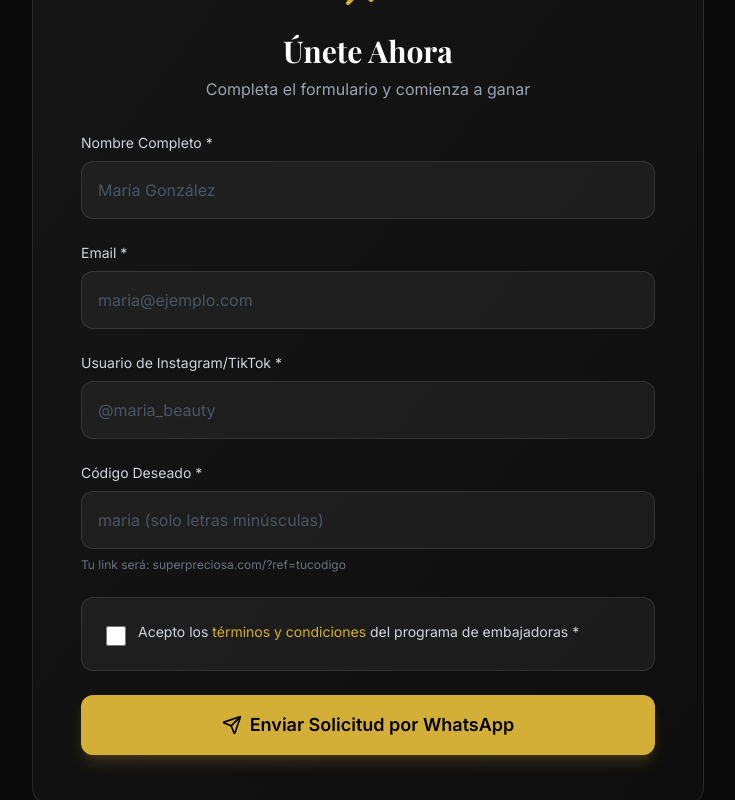
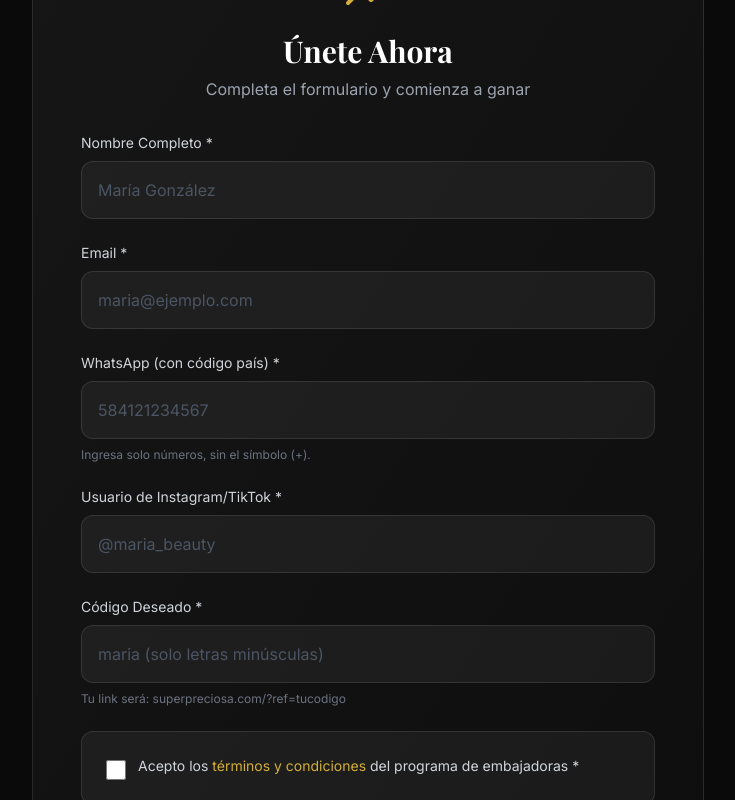
Before and after one commit to superpreciosatienda-hub/ienda-superpreciosa-v2, a React (Vite) app: page /unete-al-equipo in a window 1280 px wide. Shown: the part 1560-2360 px from the top of the page, without its empty margins (272-1007 px from the left). Built offline with nearby package versions, Linux system fonts and the light colour scheme; a web font is replaced by a local one.

Commit message:
Ahora si guardado de verdad

```diff
--- a/src/pages/UneteAlEquipo.jsx
+++ b/src/pages/UneteAlEquipo.jsx
@@ -1,21 +1,30 @@
 import React, { useState } from 'react';
-import { Send, Sparkles, DollarSign, Share2, TrendingUp, CheckCircle2, Gift } from 'lucide-react';
+import { Send, Sparkles, DollarSign, Share2, TrendingUp, CheckCircle2, Gift, Loader2 } from 'lucide-react';
+
+// 🔗 URL DE CONEXIÓN A N8N
+const N8N_WEBHOOK_URL = "https://n8n.superpreciosa.com/webhook/embajadora";
 
 export function UneteAlEquipo() {
+    // Hemos agregado 'telefono' y cambiado 'name' a 'nombre' para coincidir con n8n
     const [formData, setFormData] = useState({
-        name: '',
+        nombre: '',
         email: '',
+        telefono: '', // <--- Nuevo Campo Vital
         instagram: '',
         codigoDeseado: ''
     });
+
     const [acceptedTerms, setAcceptedTerms] = useState(false);
     const [showTerms, setShowTerms] = useState(false);
+
+    // Estado para manejar la carga y mensajes
+    const [status, setStatus] = useState('idle'); // 'idle' | 'loading' | 'success' | 'error'
 
     const handleChange = (e) => {
         setFormData({ ...formData, [e.target.name]: e.target.value });
     };
 
-    const handleSubmit = (e) => {
+    const handleSubmit = async (e) => {
         e.preventDefault();
 
         if (!acceptedTerms) {
@@ -23,21 +32,35 @@ export function UneteAlEquipo() {
             return;
         }
 
-        // Mensaje de WhatsApp
-        const message = `🌟 *SOLICITUD DE REGISTRO - EMBAJADORA SUPERPRECIOSA*
+        setStatus('loading');
 
-👤 Nombre: ${formData.name}
-📧 Email: ${formData.email}
-📱 Instagram/TikTok: ${formData.instagram}
-🎁 Código deseado: ${formData.codigoDeseado}
+        try {
+            const response = await fetch(N8N_WEBHOOK_URL, {
+                method: 'POST',
+                headers: {
+                    'Content-Type': 'application/json',
+                },
+                body: JSON.stringify({
+                    ...formData,
+                    fecha: new Date().toISOString(),
+                    origen: window.location.origin
+                })
+            });
 
-✅ He leído y acepto los términos y condiciones del programa de embajadoras.
-
-¡Estoy lista para comenzar a ganar! 💰`;
-
-        const encodedMessage = encodeURIComponent(message);
-        const whatsappNumber = "584124423771";
-        window.open(`https://wa.me/${whatsappNumber}?text=${encodedMessage}`, '_blank');
+            if (response.ok) {
+                setStatus('success');
+                // Limpiar formulario
+                setFormData({ nombre: '', email: '', telefono: '', instagram: '', codigoDeseado: '' });
+                setAcceptedTerms(false);
+                // Scroll suave hacia el mensaje de éxito
+                window.scrollTo({ top: document.getElementById('form-section').offsetTop, behavior: 'smooth' });
+            } else {
+                throw new Error('Error en el servidor');
+            }
+        } catch (error) {
+            console.error("Error enviando:", error);
+            setStatus('error');
+        }
     };
 
     return (
@@ -134,38 +157,24 @@ export function UneteAlEquipo() {
                     </div>
 
                     <div className="max-w-4xl mx-auto grid md:grid-cols-4 gap-8">
-                        {/* Paso 1 */}
+                        {/* Pasos (Se mantienen igual) */}
                         <div className="text-center">
-                            <div className="w-16 h-16 rounded-full bg-gold-500 text-black font-bold text-2xl flex items-center justify-center mx-auto mb-4">
-                                1
-                            </div>
+                            <div className="w-16 h-16 rounded-full bg-gold-500 text-black font-bold text-2xl flex items-center justify-center mx-auto mb-4">1</div>
                             <h3 className="text-xl font-bold text-white mb-2">Regístrate</h3>
                             <p className="text-gray-400 text-sm">Crea tu cuenta gratis en minutos</p>
                         </div>
-
-                        {/* Paso 2 */}
                         <div className="text-center">
-                            <div className="w-16 h-16 rounded-full bg-gold-500 text-black font-bold text-2xl flex items-center justify-center mx-auto mb-4">
-                                2
-                            </div>
+                            <div className="w-16 h-16 rounded-full bg-gold-500 text-black font-bold text-2xl flex items-center justify-center mx-auto mb-4">2</div>
                             <h3 className="text-xl font-bold text-white mb-2">Comparte</h3>
                             <p className="text-gray-400 text-sm">Usa tu link personalizado</p>
                         </div>
-
-                        {/* Paso 3 */}
                         <div className="text-center">
-                            <div className="w-16 h-16 rounded-full bg-gold-500 text-black font-bold text-2xl flex items-center justify-center mx-auto mb-4">
-                                3
-                            </div>
+                            <div className="w-16 h-16 rounded-full bg-gold-500 text-black font-bold text-2xl flex items-center justify-center mx-auto mb-4">3</div>
                             <h3 className="text-xl font-bold text-white mb-2">Gana</h3>
                             <p className="text-gray-400 text-sm">15% por cada venta confirmada</p>
                         </div>
-
-                        {/* Paso 4 */}
                         <div className="text-center">
-                            <div className="w-16 h-16 rounded-full bg-gold-500 text-black font-bold text-2xl flex items-center justify-center mx-auto mb-4">
-                                4
-                            </div>
+                            <div className="w-16 h-16 rounded-full bg-gold-500 text-black font-bold text-2xl flex items-center justify-center mx-auto mb-4">4</div>
                             <h3 className="text-xl font-bold text-white mb-2">Retira</h3>
                             <p className="text-gray-400 text-sm">Pagos mensuales garantizados</p>
                         </div>
@@ -174,24 +183,25 @@ export function UneteAlEquipo() {
             </section>
 
             {/* Formulario de Registro */}
-            <section className="py-20 bg-[#0a0a0a]">
+            <section id="form-section" className="py-20 bg-[#0a0a0a]">
                 <div className="container mx-auto px-4">
                     <div className="max-w-2xl mx-auto">
-                        <div className="bg-gradient-to-br from-white/5 to-white/[0.02] border border-white/10 rounded-2xl p-8 md:p-12">
-                            <div className="text-center mb-8">
+                        <div className="bg-gradient-to-br from-white/5 to-white/[0.02] border border-white/10 rounded-2xl p-8 md:p-12 relative overflow-hidden">
+
+                            <div className="text-center mb-8 relative z-10">
                                 <TrendingUp className="text-gold-500 mx-auto mb-4" size={48} />
                                 <h2 className="text-3xl font-serif font-bold text-white mb-2">Únete Ahora</h2>
                                 <p className="text-gray-400">Completa el formulario y comienza a ganar</p>
                             </div>
 
-                            <form onSubmit={handleSubmit} className="space-y-6">
+                            <form onSubmit={handleSubmit} className="space-y-6 relative z-10">
                                 <div>
                                     <label className="block text-sm font-medium text-gray-300 mb-2">Nombre Completo *</label>
                                     <input
                                         type="text"
-                                        name="name"
+                                        name="nombre"
                                         required
-                                        value={formData.name}
+                                        value={formData.nombre}
                                         onChange={handleChange}
                                         placeholder="María González"
                                         className="w-full p-4 rounded-xl border border-white/10 bg-white/5 text-white placeholder-gray-600 focus:outline-none focus:border-gold-500 transition-colors"
@@ -209,6 +219,21 @@ export function UneteAlEquipo() {
                                         placeholder="maria@ejemplo.com"
                                         className="w-full p-4 rounded-xl border border-white/10 bg-white/5 text-white placeholder-gray-600 focus:outline-none focus:border-gold-500 transition-colors"
                                     />
+                                </div>
+
+                                {/* NUEVO CAMPO: WhatsApp */}
+                                <div>
+                                    <label className="block text-sm font-medium text-gray-300 mb-2">WhatsApp (con código país) *</label>
+                                    <input
+                                        type="tel"
+                                        name="telefono"
+                                        required
+                                        value={formData.telefono}
+                                        onChange={handleChange}
+                                        placeholder="584121234567"
+                                        className="w-full p-4 rounded-xl border border-white/10 bg-white/5 text-white placeholder-gray-600 focus:outline-none focus:border-gold-500 transition-colors"
+                                    />
+                                    <p className="text-xs text-gray-500 mt-2">Ingresa solo números, sin el símbolo (+).</p>
                                 </div>
 
                                 <div>
@@ -246,9 +271,9 @@ export function UneteAlEquipo() {
                                             id="terms"
                                             checked={acceptedTerms}
                                             onChange={(e) => setAcceptedTerms(e.target.checked)}
-                                            className="mt-1 w-5 h-5 rounded border-white/20 bg-white/5 text-gold-500 focus:ring-gold-500"
+                                            className="mt-1 w-5 h-5 rounded border-white/20 bg-white/5 text-gold-500 focus:ring-gold-500 cursor-pointer"
                                         />
-                                        <label htmlFor="terms" className="text-sm text-gray-300">
+                                        <label htmlFor="terms" className="text-sm text-gray-300 cursor-pointer">
                                             Acepto los{' '}
                                             <button
                                                 type="button"
@@ -262,20 +287,47 @@ export function UneteAlEquipo() {
                                     </div>
                                 </div>
 
+                                {/* Botón de Envío */}
                                 <button
                                     type="submit"
-                                    className="w-full bg-gold-500 text-black py-4 rounded-xl font-bold text-lg hover:bg-gold-400 transition-all transform hover:scale-[1.02] flex items-center justify-center gap-2 shadow-lg shadow-gold-500/20"
+                                    disabled={status === 'loading'}
+                                    className="w-full bg-gold-500 text-black py-4 rounded-xl font-bold text-lg hover:bg-gold-400 transition-all transform hover:scale-[1.02] flex items-center justify-center gap-2 shadow-lg shadow-gold-500/20 disabled:opacity-70 disabled:cursor-not-allowed"
                                 >
-                                    <Send size={20} />
-                                    Enviar Solicitud por WhatsApp
+                                    {status === 'loading' ? (
+                                        <>
+                                            <Loader2 className="animate-spin" size={20} />
+                                            Procesando...
+                                        </>
+                                    ) : (
+                                        <>
+                                            <Send size={20} />
+                                            ¡Quiero Ser Embajadora!
+                                        </>
+                                    )}
                                 </button>
+
+                                {/* Mensajes de Estado */}
+                                {status === 'success' && (
+                                    <div className="p-4 bg-green-500/10 border border-green-500/30 rounded-xl text-center">
+                                        <p className="text-green-400 font-bold mb-1">✅ ¡Solicitud Recibida!</p>
+                                        <p className="text-gray-300 text-sm">Te hemos enviado un WhatsApp y un correo con los siguientes pasos.</p>
+                                    </div>
+                                )}
+
+                                {status === 'error' && (
+                                    <div className="p-4 bg-red-500/10 border border-red-500/30 rounded-xl text-center">
+                                        <p className="text-red-400 font-bold mb-1">❌ Hubo un error</p>
+                                        <p className="text-gray-300 text-sm">Por favor revisa tu conexión o intenta más tarde.</p>
+                                    </div>
+                                )}
+
                             </form>
                         </div>
                     </div>
                 </div>
             </section>
 
-            {/* FAQ */}
+            {/* FAQ (Se mantiene igual) */}
             <section className="py-20 bg-[#121212]">
                 <div className="container mx-auto px-4">
                     <div className="max-w-3xl mx-auto">
@@ -304,7 +356,7 @@ export function UneteAlEquipo() {
                 </div>
             </section>
 
-            {/* Modal de Términos y Condiciones */}
+            {/* Modal de Términos y Condiciones (Se mantiene igual) */}
             {showTerms && (
                 <div className="fixed inset-0 bg-black/80 backdrop-blur-sm z-[300] flex items-center justify-center p-4">
                     <div className="bg-[#1e1e1e] border border-white/10 rounded-2xl max-w-2xl w-full max-h-[80vh] overflow-y-auto p-8">
```
